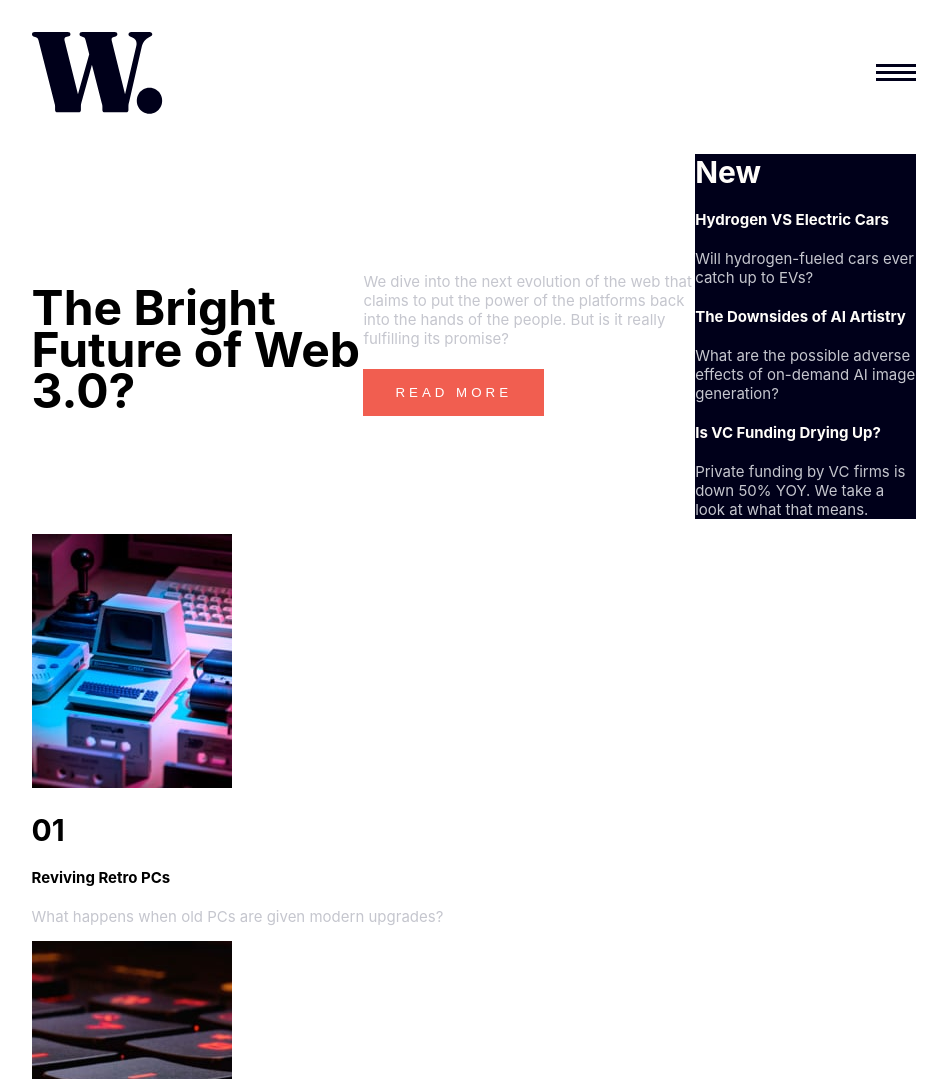
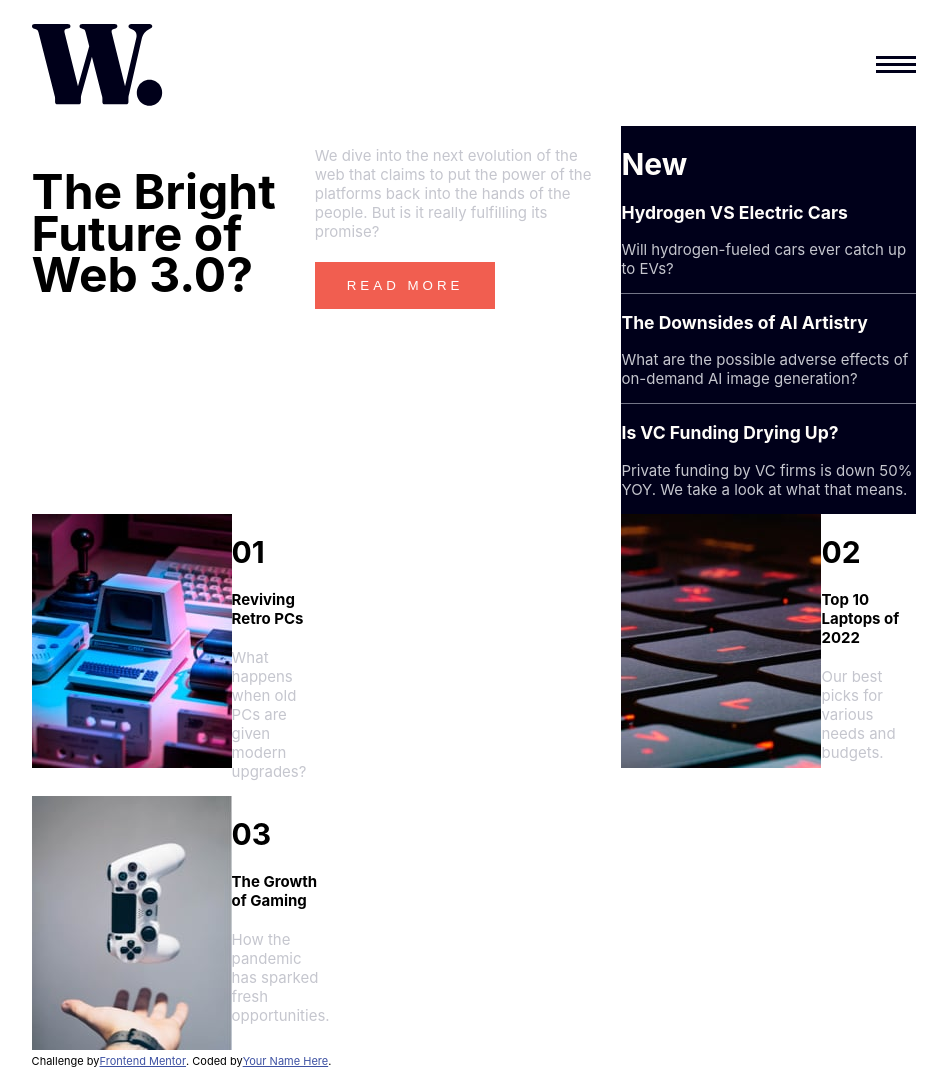
Before and after one commit to yuliia-p/News-homepage, a website: page index.html in a window 1280 px wide. Shown: the top 1079 px of the page, without its empty margins (166-1113 px from the left). Drawn offline with Linux system fonts and the light colour scheme.

Commit message:
desktop view

```diff
--- a/css/layout.css
+++ b/css/layout.css
@@ -5,8 +5,6 @@
 }
 
 .column-half,
-.column-fourth,
-.column-three-fourths,
 .column-third {
   flex-basis: 100%;
 }
@@ -15,31 +13,51 @@
   flex-basis: 50%;
 }
 
+.column-third {
+  display: flex;
+  justify-content: space-between;
+}
+
+.img-holder {
+  flex-basis: 30%;
+}
+
+.content-holder {
+  flex-basis: 65%;
+}
+
 /* Desktop */
 
 @media screen and (min-width: 756px) {
   .container {
     width: 70%;
     margin: auto;
+    padding: 0;
   }
 
   .row {
     display: flex;
+    align-items: flex-start;
+    justify-content: space-between;
   }
 
   .column-half {
     flex-basis: 50%;
   }
 
-  .column-fourth {
-    flex-basis: 25%;
-  }
-
-  .column-three-fourths {
-    flex-basis: 75%;
+  .column-two-thirds {
+    flex-basis: 64%;
   }
 
   .column-third {
-    flex-basis: calc(100 / 3);
+    flex-basis: calc(100% / 3);
+  }
+
+  .align-center {
+    align-items: center;
+  }
+
+  .space-between {
+    justify-content: inherit;
   }
 }
--- a/index.html
+++ b/index.html
@@ -14,7 +14,7 @@
 </head>
 <body>
   <div class="container">
-    <div class="row">
+    <div class="row align-center menu">
       <div class="column-half column-half-menu">
         <div class="logo">
           <img src="./images/logo.svg" alt="logo">
@@ -35,12 +35,12 @@
     </div>
 
     <div class="row">
-      <div class="column-three-fourths">
+      <div class="column-two-thirds">
         <div class="row">
           <img class="desktop" src="./images/image-web-3-desktop.jpg" alt="img">
           <img class="mobile" src="./images/image-web-3-mobile.jpg" alt="img">
         </div>
-        <div class="row">
+        <div class="row align-center">
           <div class="column-half">
             <h1 class="h1-header">The Bright Future of Web 3.0?</h1>
           </div>
@@ -52,39 +52,53 @@
           </div>
         </div>
       </div>
-      <div class="column-fourth">
+      <div class="column-third">
         <div class="dark-background-div">
           <h1>New</h1>
-          <h4>Hydrogen VS Electric Cars</h4>
+          <h3>Hydrogen VS Electric Cars</h3>
           <p>Will hydrogen-fueled cars ever catch up to EVs?</p>
-          <h4>The Downsides of AI Artistry</h4>
+          <p style="border-bottom: solid 1px hsl(233deg, 8%, 49%);"></p>
+          <h3>The Downsides of AI Artistry</h3>
           <p>What are the possible adverse effects of on-demand AI image generation?</p>
-          <h4>Is VC Funding Drying Up?</h4>
+          <p style="border-bottom: solid 1px hsl(233deg, 8%, 49%);"></p>
+          <h3>Is VC Funding Drying Up?</h3>
           <p>Private funding by VC firms is down 50% YOY. We take a look at what that means.</p>
         </div>
       </div>
     </div>
     <div class="row">
-      <div class="column-third">
+      <div class="column-third margin">
+        <div class="img-holder">
           <img src="./images/image-retro-pcs.jpg" alt="retro-pcs">
+        </div>
+        <div class="content-holder">
           <h1>01</h1>
           <h4>Reviving Retro PCs</h4>
           <p>What happens when old PCs are given modern upgrades?</p>
         </div>
-      <div class="column-third">
+      </div>
+      <div class="column-third margin">
+        <div class="img-holder">
           <img src="./images/image-top-laptops.jpg" alt="laptops">
+        </div>
+        <div class="content-holder">
           <h1>02</h1>
           <h4>Top 10 Laptops of 2022</h4>
           <p>Our best picks for various needs and budgets.</p>
         </div>
-      <div class="column-third">
+      </div>
+      <div class="column-third margin">
+        <div class="img-holder">
           <img src="./images/image-gaming-growth.jpg" alt="gaming">
+        </div>
+        <div class="content-holder">
           <h1>03</h1>
           <h4>The Growth of Gaming</h4>
           <p>How the pandemic has sparked fresh opportunities.</p>
         </div>
       </div>
-    <div class="attribution row">
+    </div>
+    <div class="attribution row space-between">
       Challenge by <a href="https://www.frontendmentor.io?ref=challenge" target="_blank">Frontend Mentor</a>.
       Coded by <a href="#">Your Name Here</a>.
     </div>
```
Lines whose indentation alone changed are shown as unchanged.
